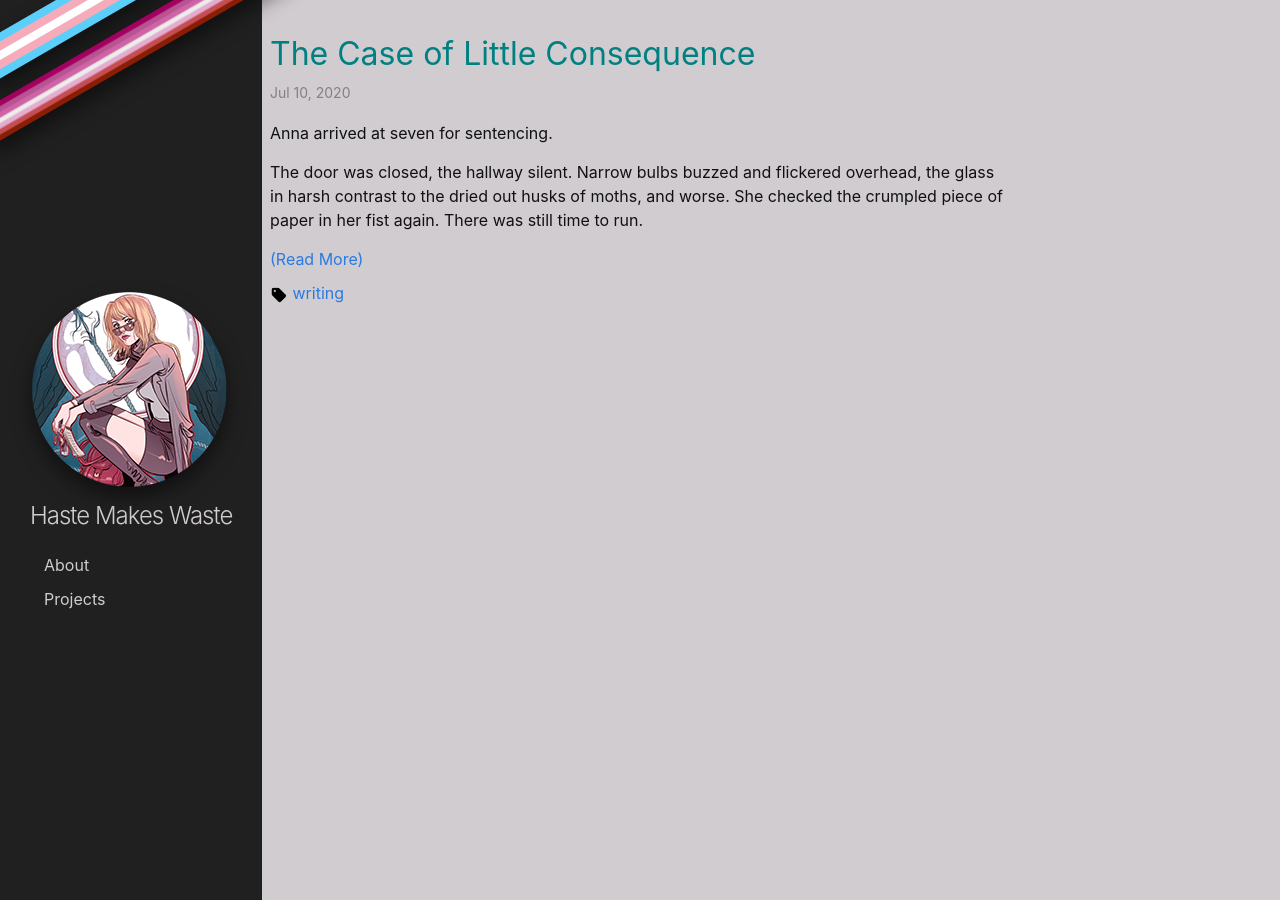
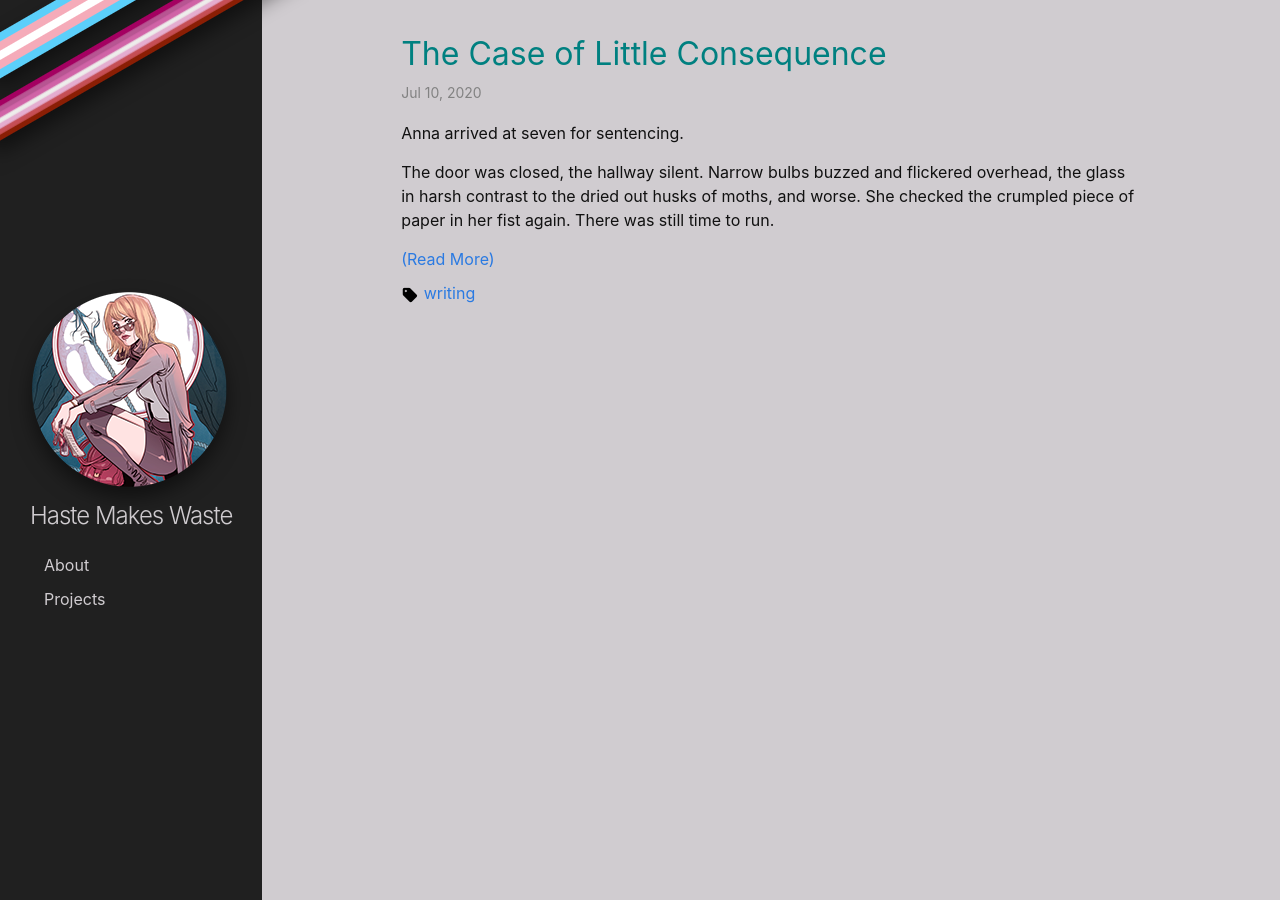
Before and after one commit to EVHaste/haste-makes-waste, a Jekyll site: the page built from index.markdown, in a window 1280 px wide. Built offline with Jekyll 4.4.1, drawn with Linux system fonts in a browser that asks for light colours.

Commit message:
Fix for body & header positioning
Thanks Chaz! ❤

```diff
--- a/_sass/minima/custom-styles.scss
+++ b/_sass/minima/custom-styles.scss
@@ -3,13 +3,20 @@
 
 // Header styling
 // Defines a flex container, positioning, and some formatting tweaks.
+
+body {
+display: flex;
+flex-direction: row;
+height: 100vh;
+overflow-y: hidden;
+
+}
+
 .site-header {
 
 background-color: #202020;
 display: flex;
 max-width: 480px;
-height: 100%;
-position: fixed;
 border-right: 2px solid black;
 flex-direction: column;
 border: none;
@@ -70,8 +77,7 @@
   background-color: #D0CCD0;
   display: flex;
   max-width: 100%;
-  height: auto;
-
+  overflow-y: auto;
 }
 
 .read-more{
```
